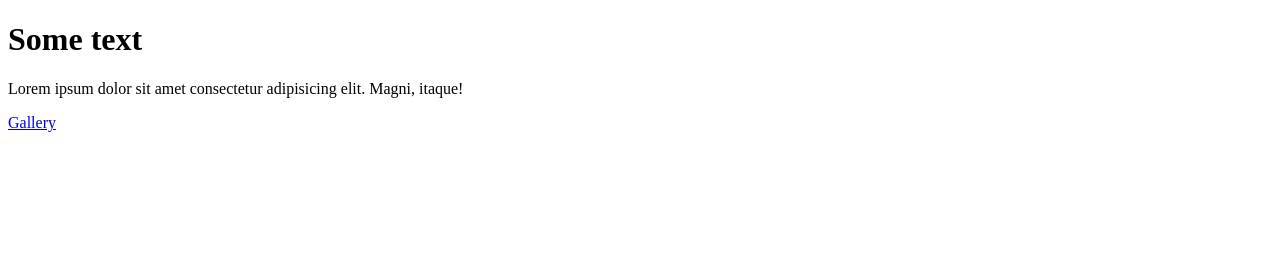
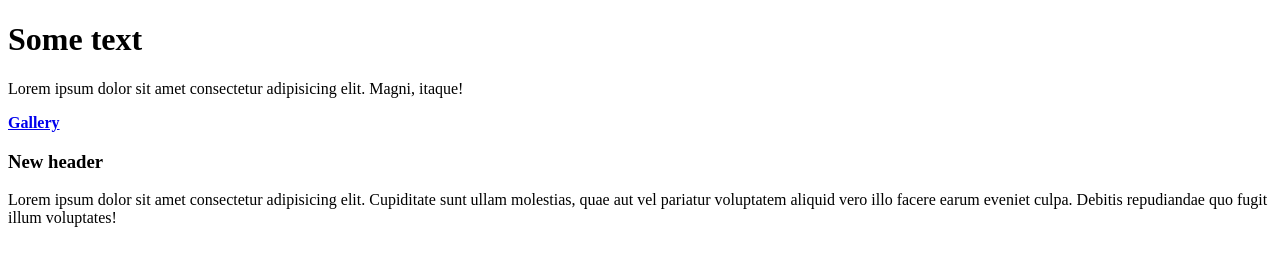
Before and after one commit to AntonEremeenko/My-first-repository, a plain HTML site: page index.html in a window 1280 px wide. Drawn offline with Linux system fonts and the light colour scheme.

Commit message:
created new branch for index, added bold for link and created new paragraph and h3

```diff
--- a/index.html
+++ b/index.html
@@ -8,6 +8,9 @@
 <body>
   <h1>Some text</h1>
   <p>Lorem ipsum dolor sit amet consectetur adipisicing elit. Magni, itaque!</p>
-  <a href="./gallery.html">Gallery</a>
+  <a href="./gallery.html"><b>Gallery</b></a>
+  <h3>New header</h3>
+  <p>Lorem ipsum dolor sit amet consectetur adipisicing elit. Cupiditate sunt ullam molestias, quae aut vel pariatur voluptatem aliquid vero illo facere earum eveniet culpa. Debitis repudiandae quo fugit illum voluptates!</p>
+  <!--Створив гілку другим способом(через панель знизу - не прописуючи ручками в терміналі команду)-->
 </body>
 </html>
```
